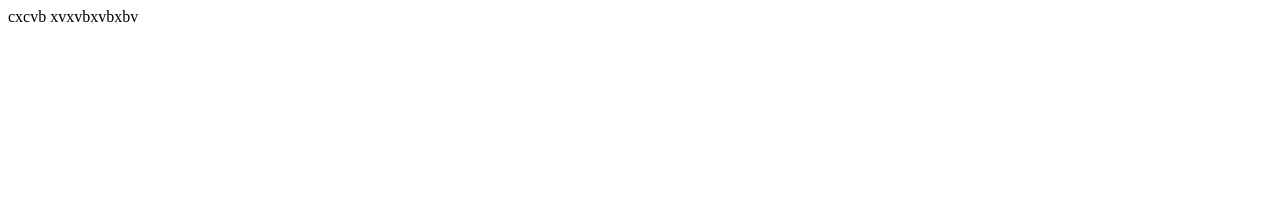
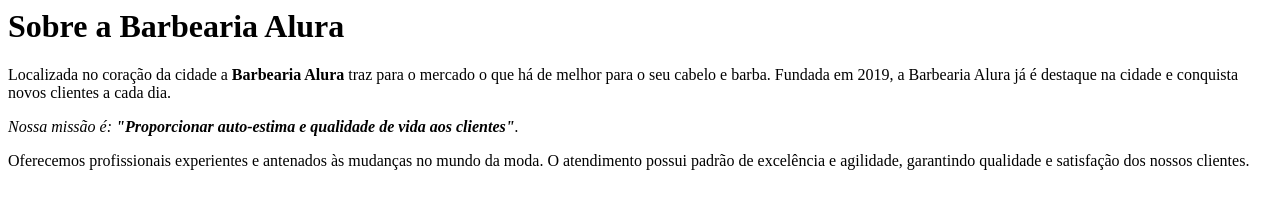
Before and after one commit to anapaulalima03/minhapagina, a plain HTML site: page index.html in a window 1280 px wide. Drawn offline with Linux system fonts and the light colour scheme.

Commit message:
Update index.html

```diff
--- a/index.html
+++ b/index.html
@@ -1 +1,9 @@
-cxcvb xvxvbxvbxbv
+<h1>Sobre a Barbearia Alura</h1>
+
+<p>Localizada no coração da cidade a <strong>Barbearia Alura</strong> traz para o mercado o que há de melhor para o seu cabelo e barba.
+Fundada em 2019, a Barbearia Alura já é destaque na cidade e conquista novos clientes a cada dia.</p>
+
+<p><em>Nossa missão é: <strong>"Proporcionar auto-estima e qualidade de vida aos clientes"</strong>.</em></p>
+
+<p>Oferecemos profissionais experientes e antenados às mudanças no mundo da moda.
+O atendimento possui padrão de excelência e agilidade, garantindo qualidade e satisfação dos nossos clientes.</p>
```
